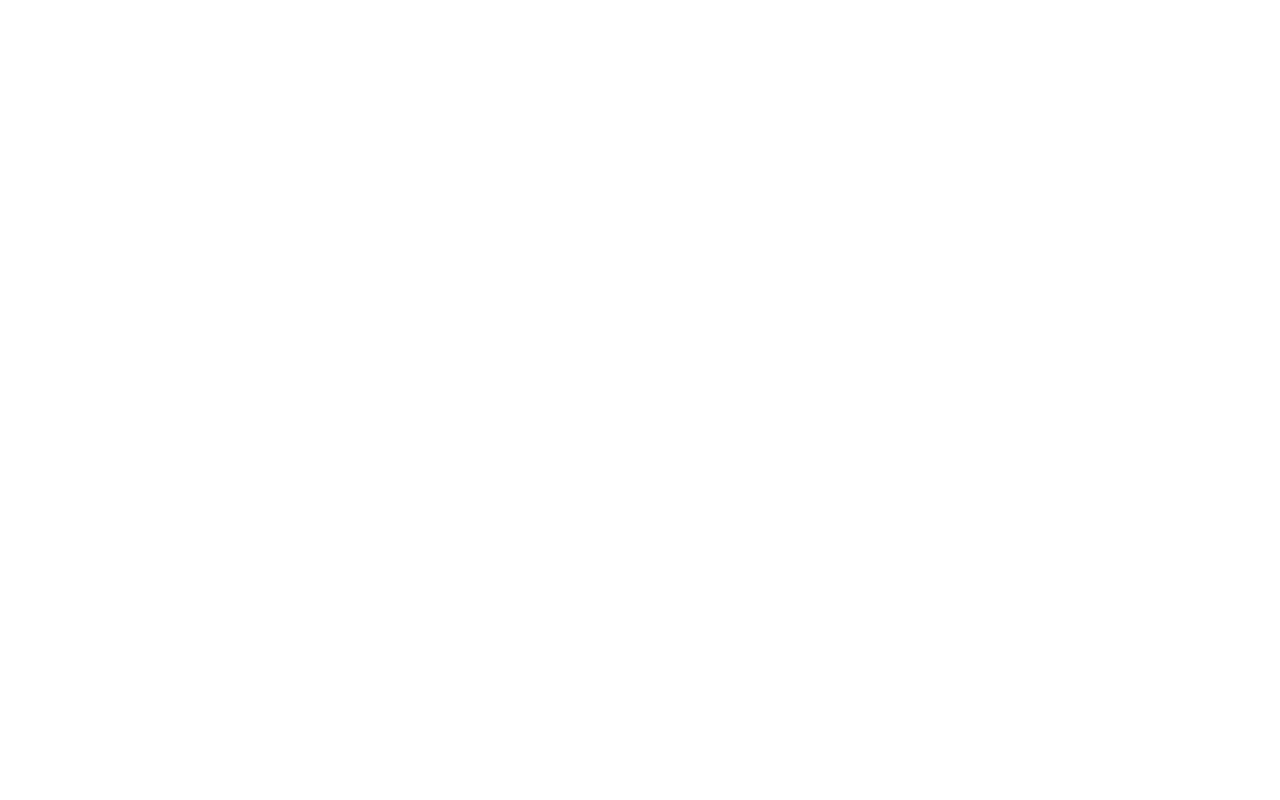
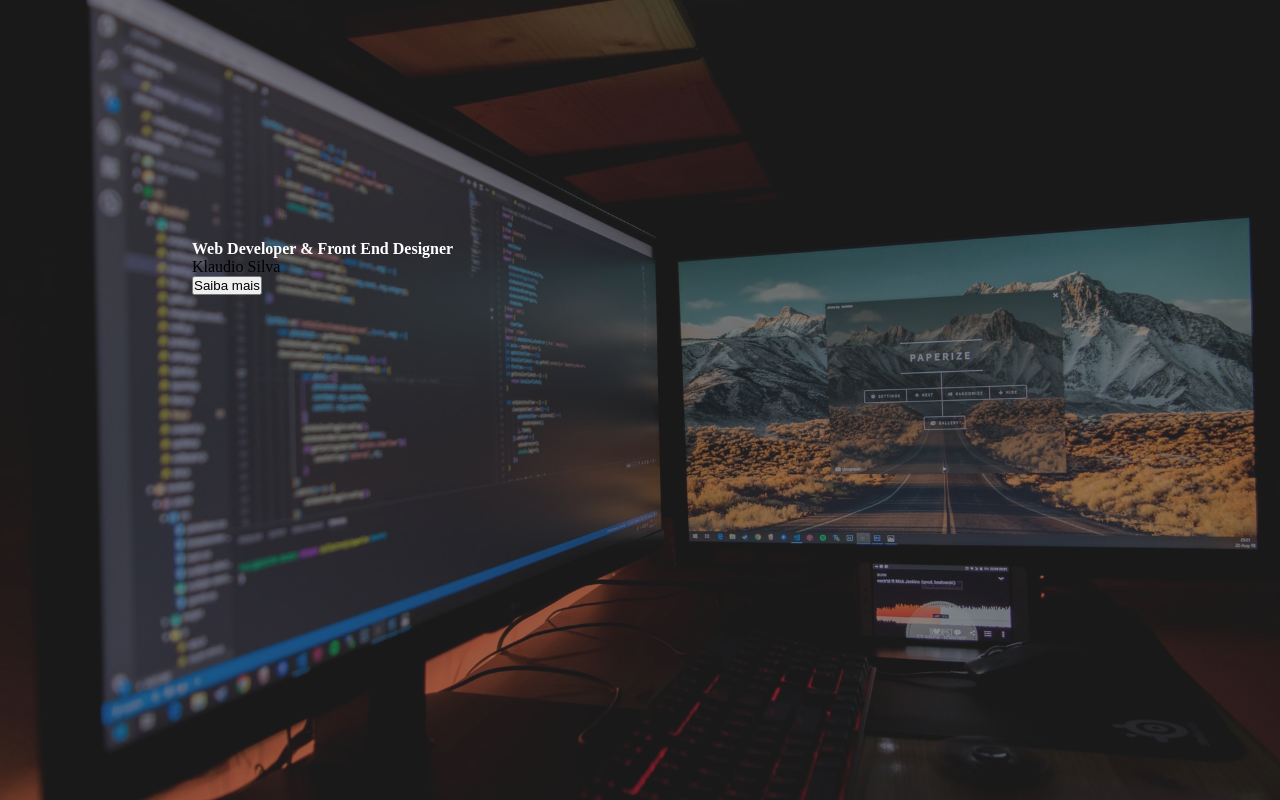
Before and after one commit to KlaudioSilva/portfolio, a plain HTML site: page index.html in a window 1280 px wide. Drawn offline with Linux system fonts and the light colour scheme.

Commit message:
banner do header

```diff
--- a/index.html
+++ b/index.html
@@ -5,9 +5,26 @@
     <meta http-equiv="X-UA-Compatible" content="IE=edge">
     <meta name="viewport" content="width=device-width, initial-scale=1.0">
     <link rel="stylesheet" href="style.css">
+    <link rel="apple-touch-icon" sizes="180x180" href="imagens/apple-touch-icon.png">
+    <link rel="icon" type="image/png" sizes="32x32" href="imagens/favicon-32x32.png">
+    <link rel="icon" type="image/png" sizes="16x16" href="imagens/favicon-16x16.png">
+    <link rel="manifest" href="/site.webmanifest">
     <title>Portfolio</title>
 </head>
 <body>
 
+    <div class="container">
+        <header>
+            <div class="img-wrapper">
+                <img src="imagens/bg.jpg" alt="">
+            </div>
+            <div class="banner">
+                <h1>Web Developer & Front End Designer</h1>
+                <p>Klaudio Silva</p>
+                <button>Saiba mais</button>
+            </div>
+        </header>
+    </div>
+
 </body>
 </html>
--- a/style.css
+++ b/style.css
@@ -1,3 +1,40 @@
 @import url('https://fonts.googleapis.com/css2?family=Baloo+Da+2:wght@400;500;600;700&family=Josefin+Slab:ital,wght@0,400;0,600;0,700;1,300;1,600&family=Mulish:ital,wght@0,200;0,300;0,400;0,500;1,200;1,300;1,400&display=swap');
 
-@import url("https://cdnjs.cloudflare.com/ajax/libs/font-awesome/5.15.4/css/all.min.css")
+@import url("https://cdnjs.cloudflare.com/ajax/libs/font-awesome/5.15.4/css/all.min.css");
+
+*{
+    margin: 0;
+    padding: 0;
+}
+
+header{
+    width: 100%;
+    height: 100vh;
+    overflow: hidden;
+    position: relative;
+}
+
+.img-wrapper{
+    width: 100%;
+    height: 100%;
+    overflow: hidden;
+    background-color: rgba(0, 0, 0, 0.8);
+}
+
+.img-wrapper img{
+    width: 100%;
+    height: 100%;
+    object-fit: cover;
+    opacity: 0.5;
+}
+
+.banner{
+    position: absolute;
+    top: 30%;
+    left: 15%;
+}
+
+.banner h1{
+    color: #ffffff;
+    font-size: 1rem;
+}
```
Also changed, not shown: imagens/android-chrome-192x192.png (renamed from android-chrome-192x192.png), imagens/android-chrome-512x512.png (renamed from android-chrome-512x512.png), imagens/apple-touch-icon.png (renamed from apple-touch-icon.png), imagens/bg.jpg (added), imagens/favicon-16x16.png (renamed from favicon-16x16.png), imagens/favicon-32x32.png (renamed from favicon-32x32.png), site.webmanifest.
